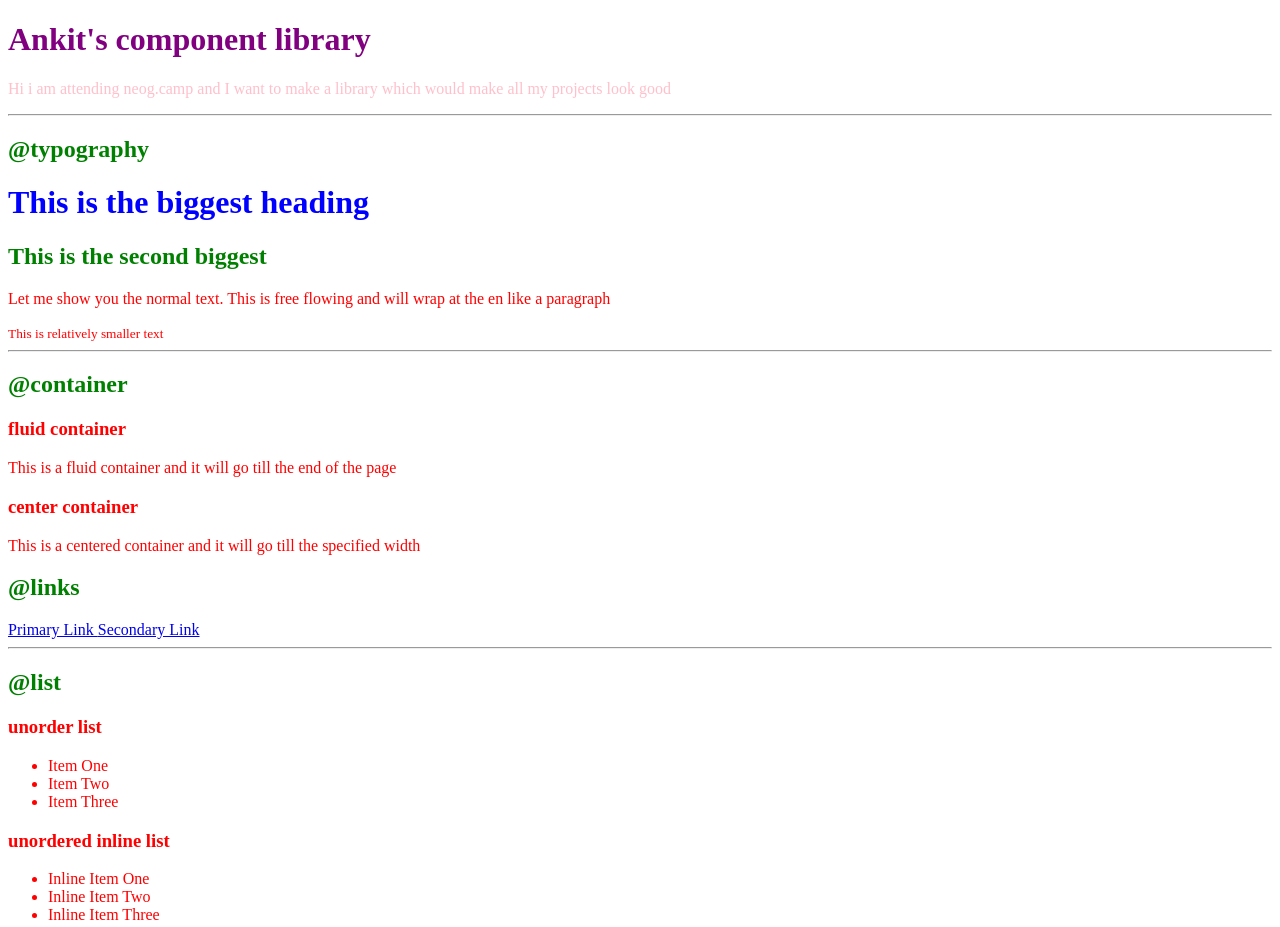
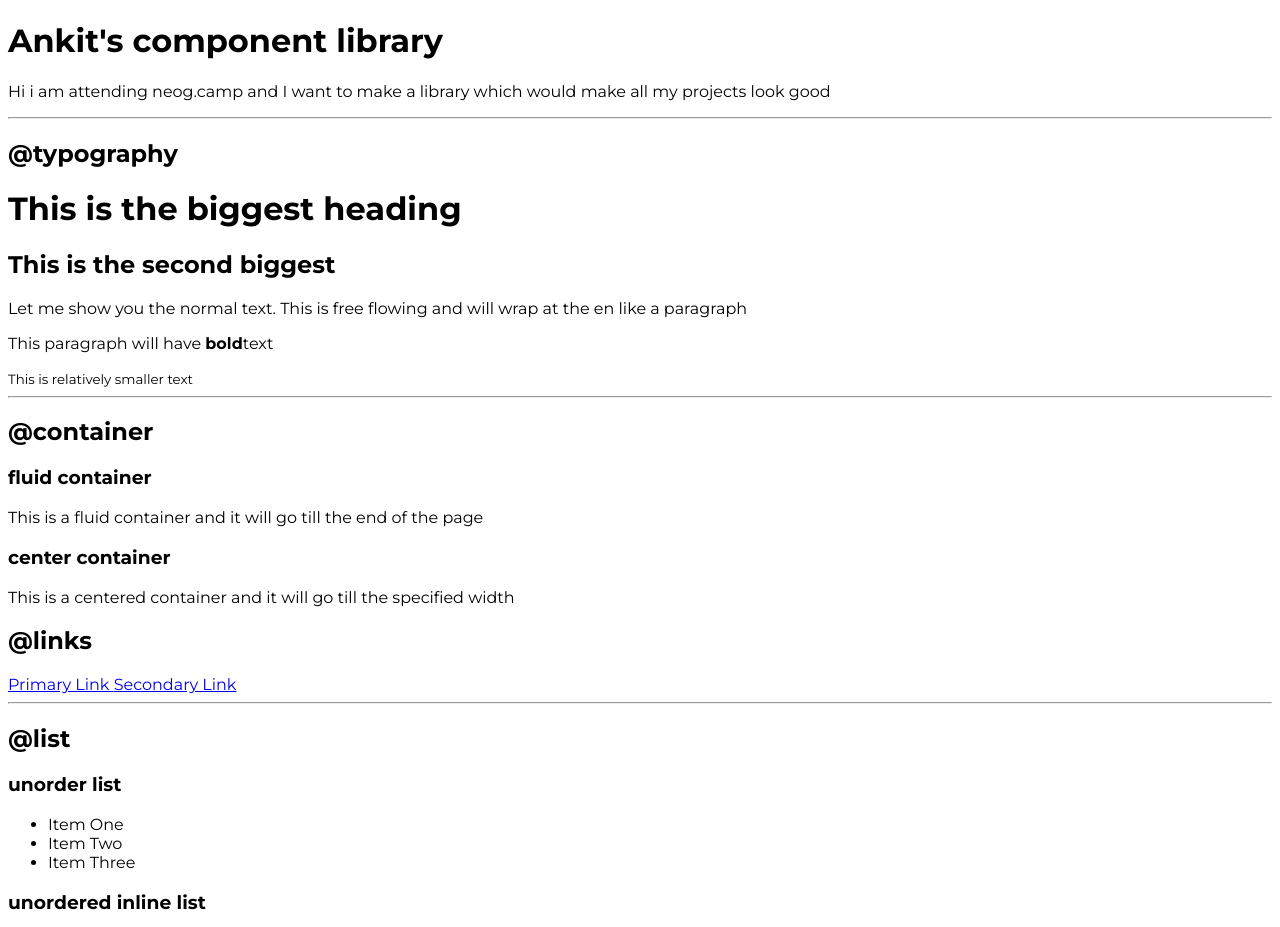
Before and after one commit to ankitgupta1020/just-for-fun, a plain HTML site: page index.html in a window 1280 px wide. Shown: the top 927 px of the page. Drawn offline with Linux system fonts and the light colour scheme.

Commit message:
typography

```diff
--- a/index.html
+++ b/index.html
@@ -8,14 +8,14 @@
     <title>Component Library</title>
     <!-- Third way of doing CSS: eternal link -->
 
-    <link href="style.css" rel="stylesheet"
+    <link href="style.css" rel="stylesheet" />
 
 
 </head>
 
 <body>
-    <h1 id="lib-header">Ankit's component library</h1>
-    <p class="para">Hi i am attending neog.camp and I want to make a library which would make all my projects look good </p>
+    <h1>Ankit's component library</h1>
+    <p>Hi i am attending neog.camp and I want to make a library which would make all my projects look good </p>
 
     <hr>
 
@@ -24,6 +24,7 @@
     <h1>This is the biggest heading</h1>
     <h2>This is the second biggest</h2>
     <p>Let me show you the normal text. This is free flowing and will wrap at the en like a paragraph</p>
+    <p>This paragraph will have <strong>bold</strong>text</p>
     <small>This is relatively smaller text</small>
 
     <hr>
--- a/style.css
+++ b/style.css
@@ -1,17 +1,6 @@
+@import url('https://fonts.googleapis.com/css2?family=Montserrat:wght@400;700&display=swap');
+
+
 body {
-    color: red;
+font-family: 'Montserrat', sans-serif;
 }
-
-h1 {
-    color: blue;
-
-}
-h2 {
-    color: green;
-}
-#lib-header {
-    color: purple;
-}
-.para {
-    color: pink;
-}
```
